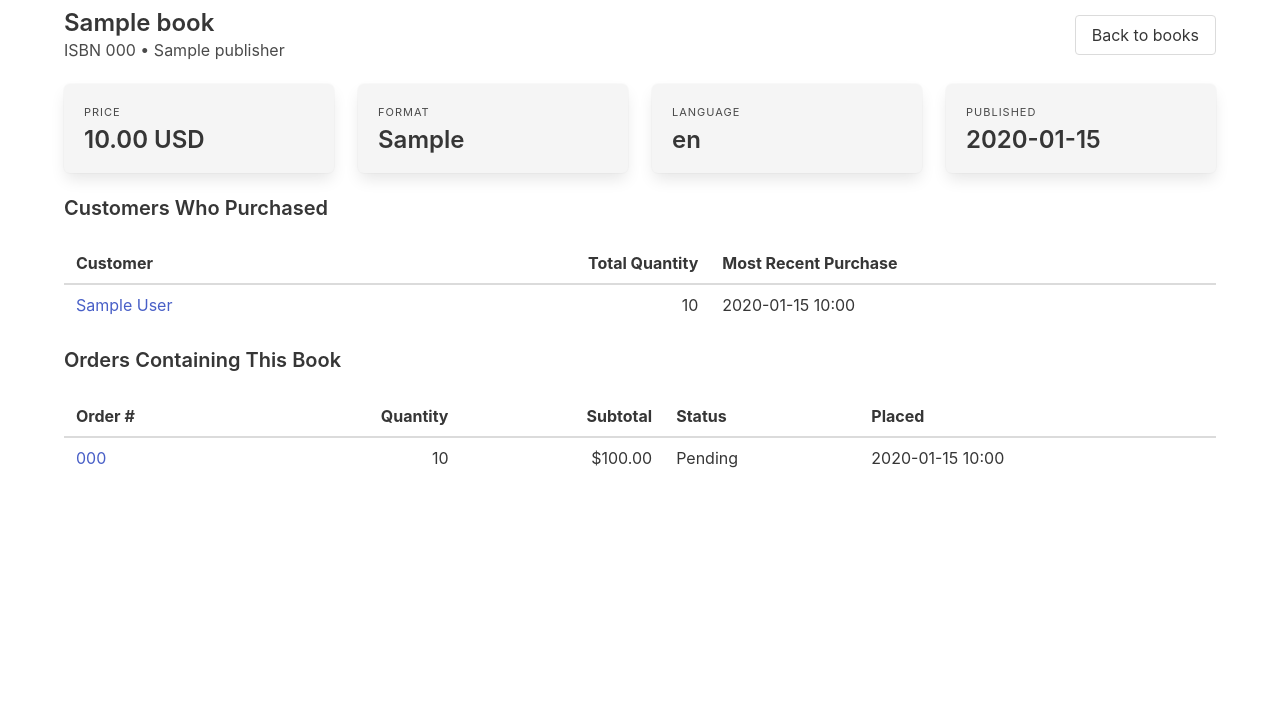
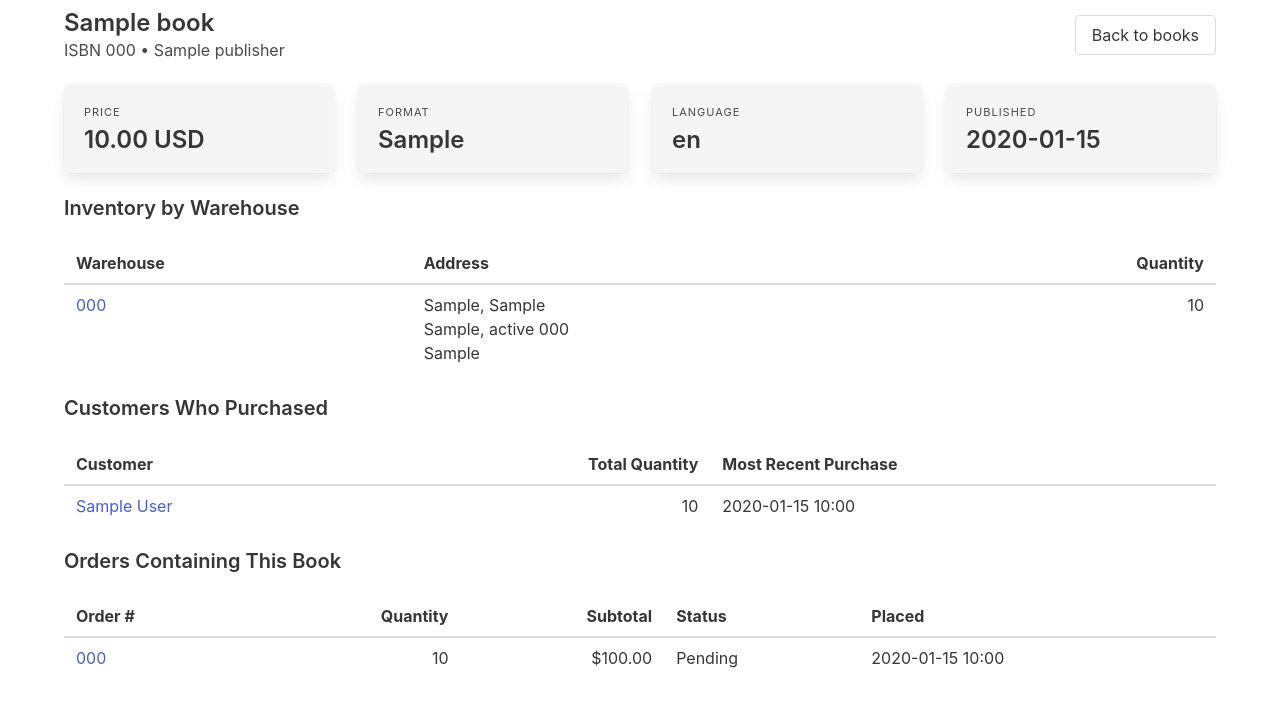
Before and after one commit to R00V-root/BookstoreDatabase, a Django app: page /store/books/1/ in a window 1280 px wide. Shown: the part 171-897 px from the top of the page. Before the commit the page ends 639 px from the top, so only its background shows below. Run offline with Django 4.2, Linux system fonts and the light colour scheme; a user stored in the database is signed in; tables that the repository leaves empty hold one stand-in row (values such as "Sample post"); parts of the project's set-up code (start-up, migrations or seed data) failed here and were passed over.

Commit message:
Add warehouse views and inventory templates

```diff
--- a/store/templates/store/book_detail.html
+++ b/store/templates/store/book_detail.html
@@ -39,6 +39,36 @@
         </div>
     </div>
 </div>
+
+<h3 class="title is-5">Inventory by Warehouse</h3>
+{% if inventory_entries %}
+    <div class="table-container">
+        <table class="table is-fullwidth is-striped">
+            <thead>
+                <tr>
+                    <th>Warehouse</th>
+                    <th>Address</th>
+                    <th class="has-text-right">Quantity</th>
+                </tr>
+            </thead>
+            <tbody>
+                {% for entry in inventory_entries %}
+                    <tr>
+                        <td><a href="{% url 'warehouse-detail' entry.warehouse.pk %}">{{ entry.warehouse.code }}</a></td>
+                        <td>
+                            {{ entry.warehouse.address.line1 }}{% if entry.warehouse.address.line2 %}, {{ entry.warehouse.address.line2 }}{% endif %}<br>
+                            {{ entry.warehouse.address.city }}, {{ entry.warehouse.address.state }} {{ entry.warehouse.address.postal_code }}<br>
+                            {{ entry.warehouse.address.country }}
+                        </td>
+                        <td class="has-text-right">{{ entry.quantity }}</td>
+                    </tr>
+                {% endfor %}
+            </tbody>
+        </table>
+    </div>
+{% else %}
+    <p>No inventory entries recorded for this book.</p>
+{% endif %}
 
 <h3 class="title is-5">Customers Who Purchased</h3>
 {% if customer_report %}
--- a/store/templates/store/hub.html
+++ b/store/templates/store/hub.html
@@ -8,6 +8,7 @@
             <ul>
                 <li><a href="{% url 'customer-list' %}">Customer Management</a></li>
                 <li><a href="{% url 'book-list' %}">Product Catalogue</a></li>
+                <li><a href="{% url 'warehouse-list' %}">Warehouse Inventory</a></li>
                 <li><a href="{% url 'publisher-list' %}">Vendor Directory</a></li>
                 <li><a href="{% url 'invoice-list' %}">Invoice Management</a></li>
                 <li><a href="{% url 'invoice-report' %}">Reports</a></li>
--- a/store/urls.py
+++ b/store/urls.py
@@ -15,6 +15,8 @@ urlpatterns = [
     path("books/", views.BookListView.as_view(), name="book-list"),
     path("books/new/", views.BookCreateView.as_view(), name="book-create"),
     path("books/<int:pk>/", views.BookDetailView.as_view(), name="book-detail"),
+    path("warehouses/", views.WarehouseListView.as_view(), name="warehouse-list"),
+    path("warehouses/<int:pk>/", views.WarehouseDetailView.as_view(), name="warehouse-detail"),
     path("publishers/", views.PublisherListView.as_view(), name="publisher-list"),
     path("publishers/<int:pk>/", views.PublisherDetailView.as_view(), name="publisher-detail"),
     path("orders/", views.InvoiceListView.as_view(), name="invoice-list"),
--- a/store/views.py
+++ b/store/views.py
@@ -16,7 +16,16 @@ from django.utils import timezone
 from django.views import generic
 
 from store.forms import BookForm, CustomerForm, OrderForm, OrderLineFormSet
-from store.models import Book, Customer, Order, OrderLine, OrderStatus, Publisher
+from store.models import (
+    Book,
+    Customer,
+    Inventory,
+    Order,
+    OrderLine,
+    OrderStatus,
+    Publisher,
+    Warehouse,
+)
 
 
 class EmployeeLoginView(LoginView):
@@ -114,7 +123,8 @@ class BookDetailView(LoginRequiredMixin, PermissionRequiredMixin, generic.Detail
                 queryset=OrderLine.objects.select_related("order", "order__customer").annotate(
                     line_subtotal=F("quantity") * F("book__price")
                 ).order_by("-order__placed_at"),
-            )
+            ),
+            "inventory__warehouse__address",
         )
 
     def get_context_data(self, **kwargs):  # type: ignore[override]
@@ -130,6 +140,9 @@ class BookDetailView(LoginRequiredMixin, PermissionRequiredMixin, generic.Detail
             .order_by("last_name", "first_name")
         )
         context["order_lines"] = book.order_lines.all()
+        context["inventory_entries"] = book.inventory.select_related(
+            "warehouse__address"
+        ).order_by("warehouse__code")
         return context
 
 
@@ -139,6 +152,31 @@ class BookCreateView(LoginRequiredMixin, PermissionRequiredMixin, generic.Create
     template_name = "store/book_form.html"
     permission_required = "store.add_book"
     success_url = reverse_lazy("book-list")
+
+
+class WarehouseListView(LoginRequiredMixin, PermissionRequiredMixin, generic.ListView):
+    model = Warehouse
+    template_name = "store/warehouse_list.html"
+    permission_required = "store.view_warehouse"
+
+    def get_queryset(self):  # type: ignore[override]
+        return Warehouse.objects.select_related("address").order_by("code")
+
+
+class WarehouseDetailView(LoginRequiredMixin, PermissionRequiredMixin, generic.DetailView):
+    model = Warehouse
+    template_name = "store/warehouse_detail.html"
+    permission_required = "store.view_warehouse"
+
+    def get_queryset(self):  # type: ignore[override]
+        return Warehouse.objects.select_related("address").prefetch_related("inventory__book")
+
+    def get_context_data(self, **kwargs):  # type: ignore[override]
+        context = super().get_context_data(**kwargs)
+        context["inventory_entries"] = Inventory.objects.filter(
+            warehouse=self.object
+        ).select_related("book").order_by("book__title")
+        return context
 
 
 class PublisherListView(LoginRequiredMixin, PermissionRequiredMixin, generic.ListView):
```
Also changed, not shown: store/templates/store/warehouse_detail.html (added, +50 -0 lines), store/templates/store/warehouse_list.html (added, +33 -0 lines).
